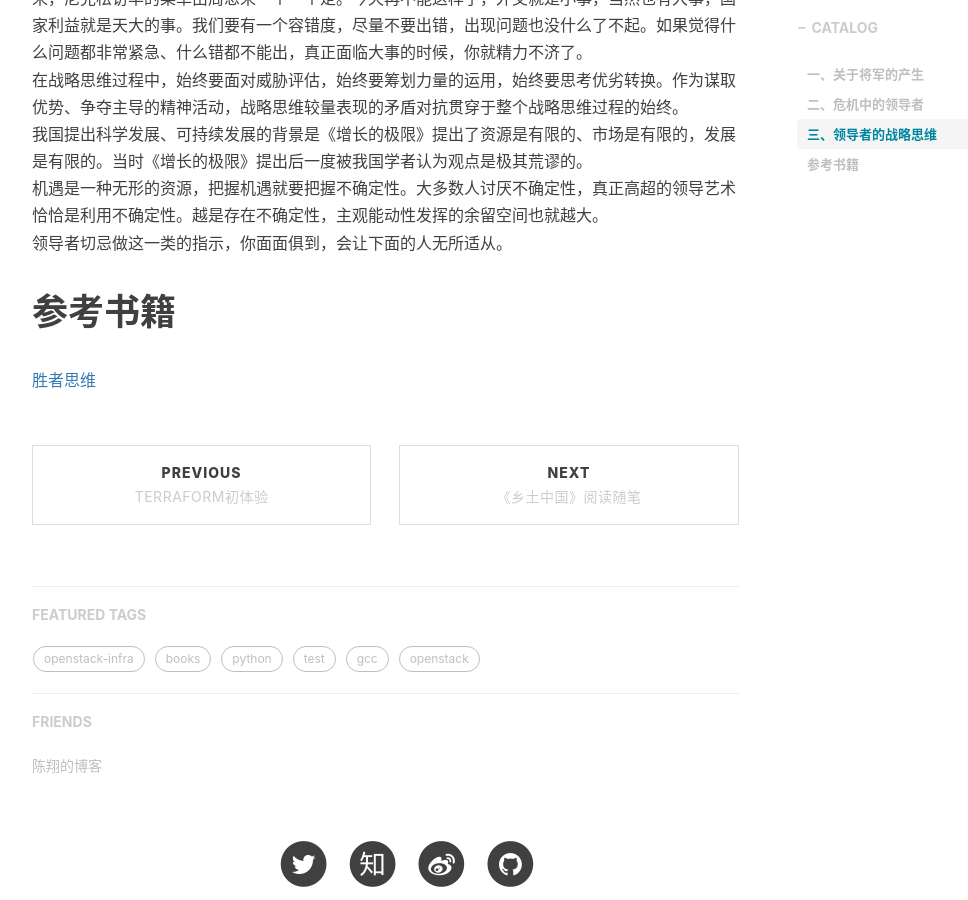
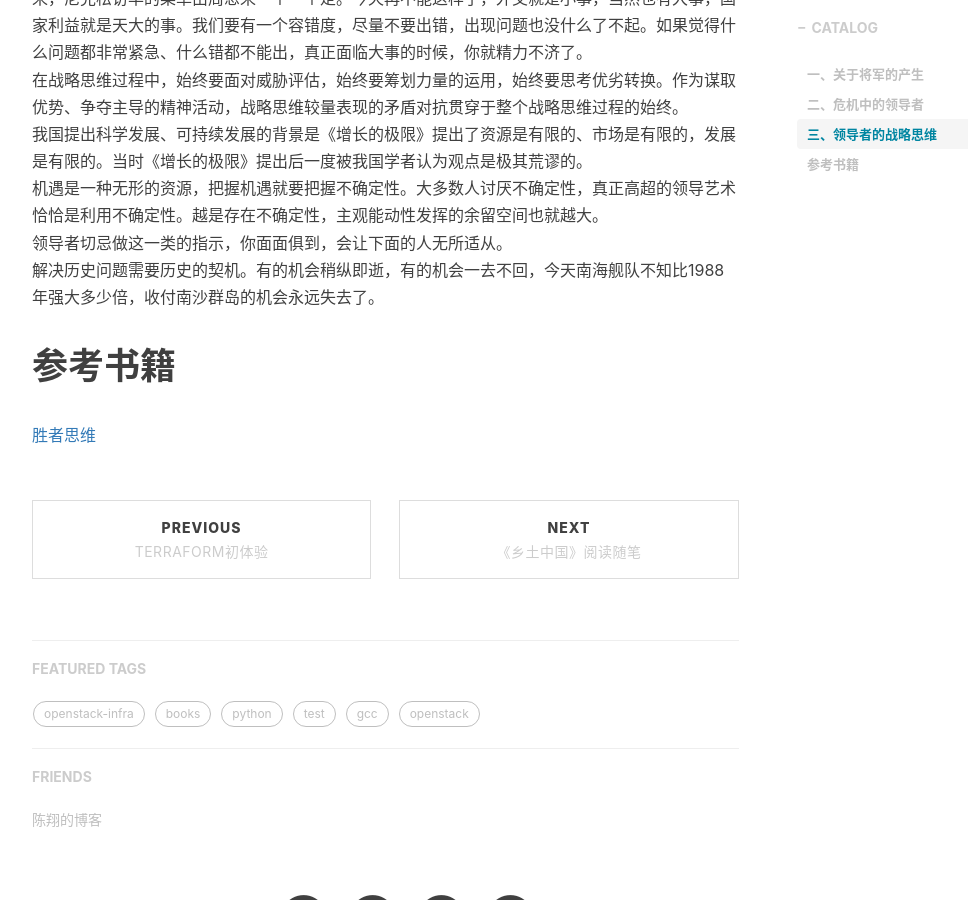
Before and after one commit to shihai1991/shihai1991.github.io, a Jekyll site: the page built from _posts/2022-08-04-胜者思维.md, in a window 1280 px wide and 900 px high, scrolled down 2599 px. Shown: the whole window, without its empty margins (233-1201 px from the left). Built offline with Jekyll 4.4.1, drawn with Linux system fonts in a browser that asks for light colours; nearby versions of some CDN libraries; comment, search, counter and statistics services are not loaded.

Commit message:
Update 2022-08-04-胜者思维.md

```diff
--- a/_posts/2022-08-04-胜者思维.md
+++ b/_posts/2022-08-04-胜者思维.md
@@ -51,5 +51,6 @@ OODA在战役战术层面很有用，但在战略层面，战略决心，有些
 我国提出科学发展、可持续发展的背景是《增长的极限》提出了资源是有限的、市场是有限的，发展是有限的。当时《增长的极限》提出后一度被我国学者认为观点是极其荒谬的。
 机遇是一种无形的资源，把握机遇就要把握不确定性。大多数人讨厌不确定性，真正高超的领导艺术恰恰是利用不确定性。越是存在不确定性，主观能动性发挥的余留空间也就越大。
 领导者切忌做这一类的指示，你面面俱到，会让下面的人无所适从。
+解决历史问题需要历史的契机。有的机会稍纵即逝，有的机会一去不回，今天南海舰队不知比1988年强大多少倍，收付南沙群岛的机会永远失去了。
 # 参考书籍
 [胜者思维](https://book.douban.com/subject/27038434/)
```
